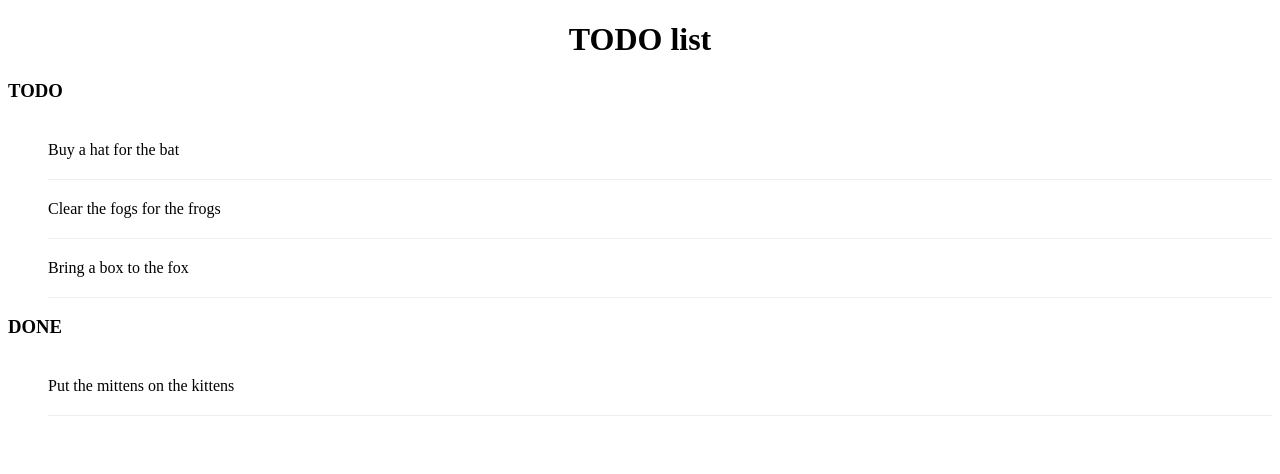
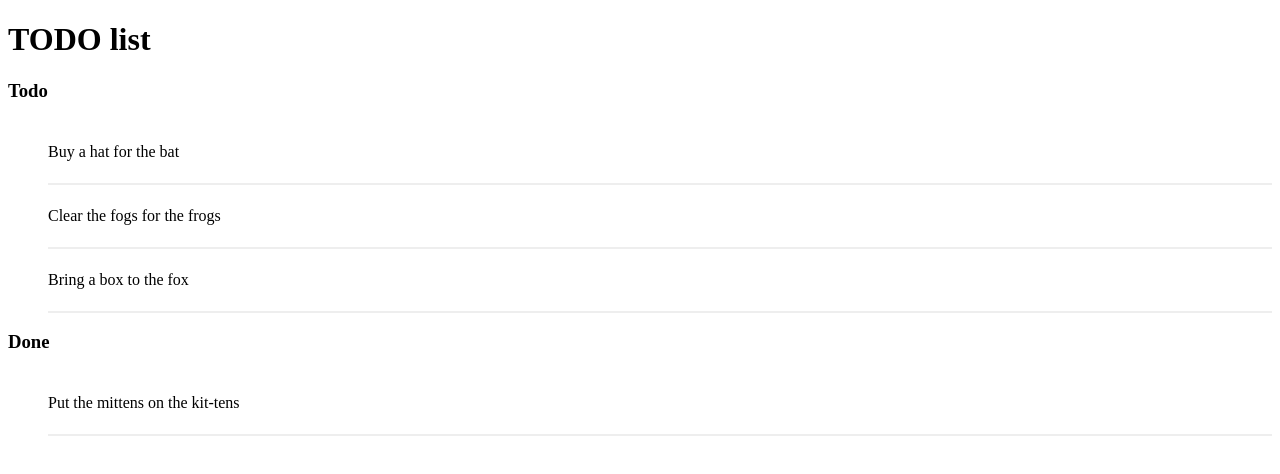
Before and after one commit to link-skyloft/todo-list, a plain HTML site: page index.html in a window 1280 px wide. Drawn offline with Linux system fonts and the light colour scheme.

Commit message:
change css to introduce conflicts

```diff
--- a/index.html
+++ b/index.html
@@ -5,15 +5,15 @@
         <title>TODO list</title>
         <style>
             h1 {
-                text-align:center;
+                text-align: left;
             }
             h3 {
-                text-transform: uppercase;
+                text-transform: capitalize;
             }
             li {
                 overflow: hidden;
-                padding: 20px 0;
-                border-bottom: 1px solid #eee;
+                padding: 22px 0;
+                border-bottom: 2px solid #eee;
             }
         </style>
     </head>
@@ -29,7 +29,7 @@
 
         <h3>Done</h3>
         <ul>
-            <li>Put the mittens on the kittens</li>
+            <li>Put the mittens on the kit-tens</li>
         </ul>
     </body>
 </html>
```
